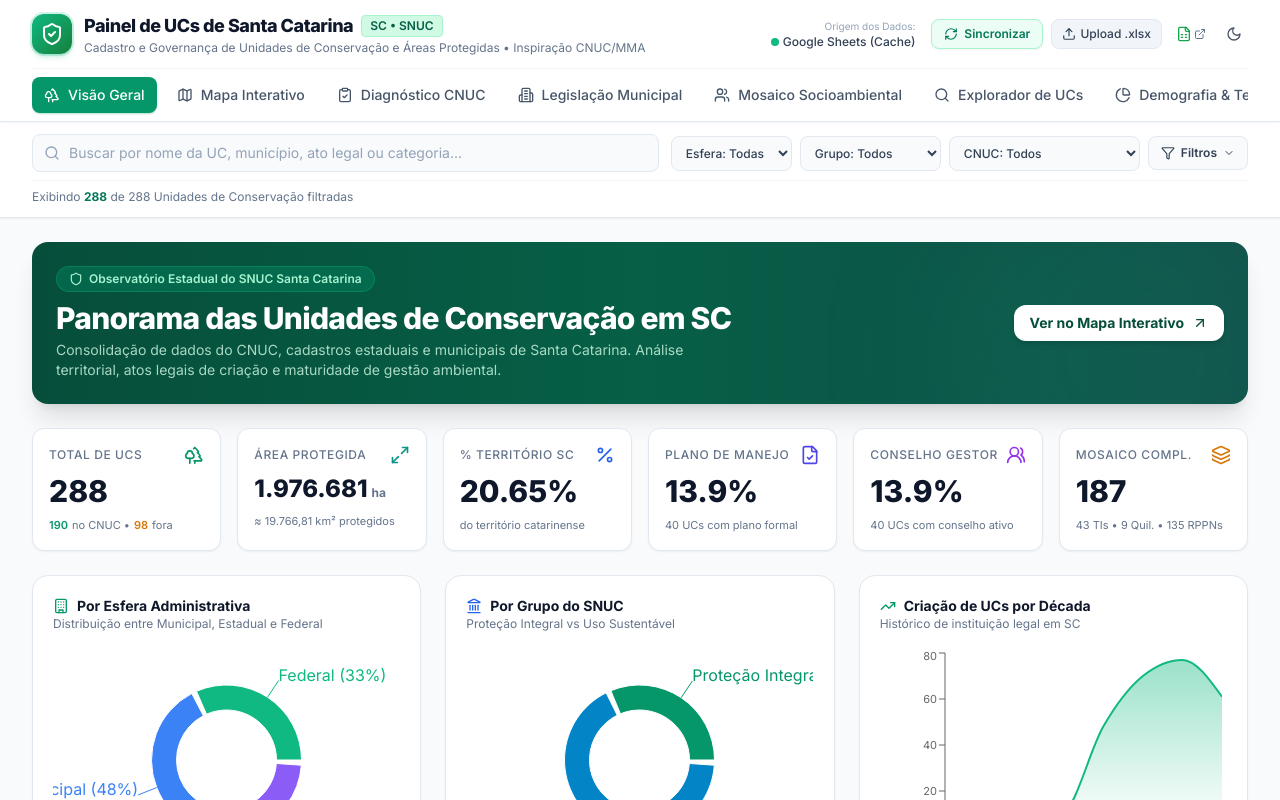
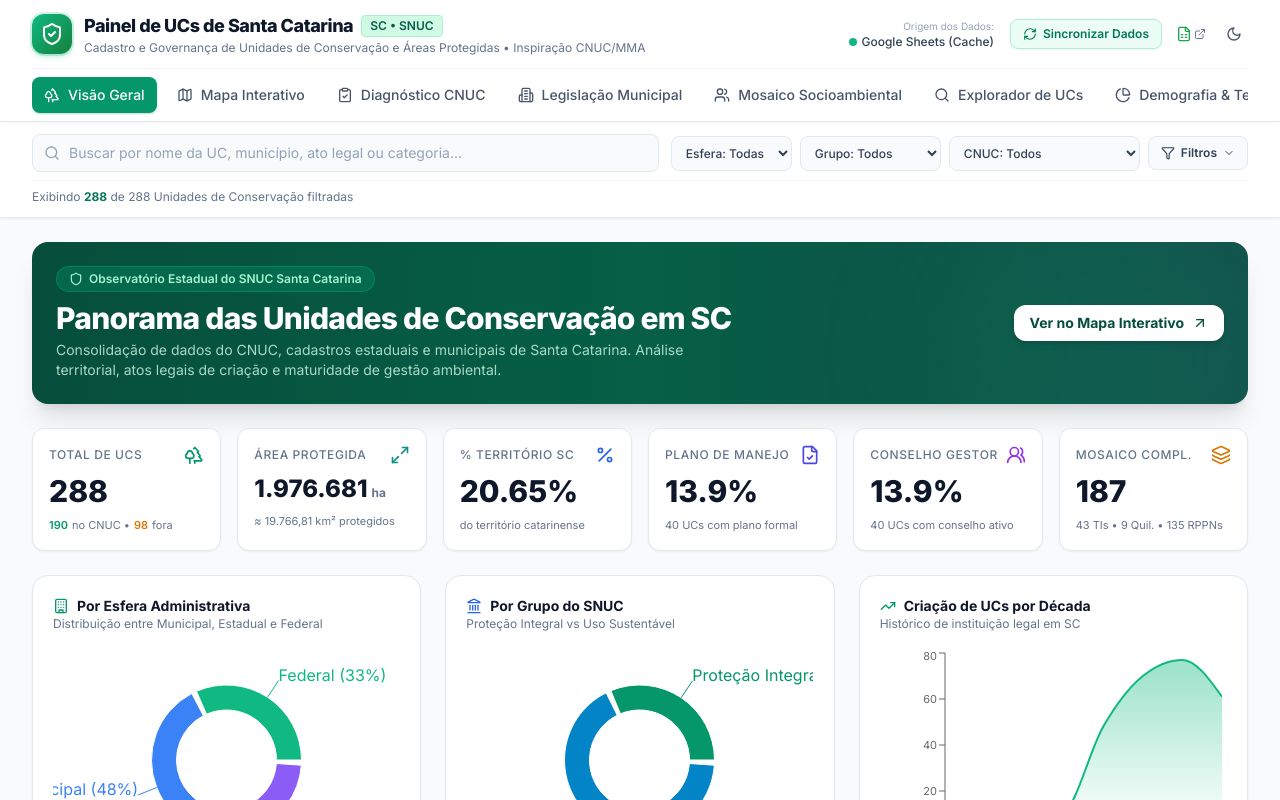
Before and after one commit to UCs-e-Preciso/painel-ucs-sc, a React (Vite) app: page / in a window 1280 px wide. Shown: the top 800 px of the page. Built offline with nearby package versions, Linux system fonts and the light colour scheme.

Commit message:
chore: remove botao e input de upload de .xlsx

```diff
--- a/src/components/layout/Header.tsx
+++ b/src/components/layout/Header.tsx
@@ -1,4 +1,4 @@
-import React, { useRef } from 'react';
+import React from 'react';
 import { useData } from '../../context/DataContext';
 import { ActiveTab } from '../../types';
 import { GOOGLE_SHEETS_URL } from '../../services/dataService';
@@ -11,7 +11,6 @@ import {
   Search,
   PieChart,
   RefreshCw,
-  Upload,
   ExternalLink,
   Sun,
   Moon,
@@ -24,14 +23,11 @@ export const Header: React.FC = () => {
     data,
     syncing,
     syncLive,
-    handleFileUpload,
     activeTab,
     setActiveTab,
     darkMode,
     toggleDarkMode,
   } = useData();
-
-  const fileInputRef = useRef<HTMLInputElement>(null);
 
   const navItems: { id: ActiveTab; label: string; icon: React.ReactNode }[] = [
     { id: 'visao-geral', label: 'Visão Geral', icon: <Trees className="w-4 h-4" /> },
@@ -42,13 +38,6 @@ export const Header: React.FC = () => {
     { id: 'explorador-ucs', label: 'Explorador de UCs', icon: <Search className="w-4 h-4" /> },
     { id: 'demografia-territorio', label: 'Demografia & Território', icon: <PieChart className="w-4 h-4" /> },
   ];
-
-  const onFileChange = (e: React.ChangeEvent<HTMLInputElement>) => {
-    const file = e.target.files?.[0];
-    if (file) {
-      handleFileUpload(file);
-    }
-  };
 
   return (
     <header className="bg-white dark:bg-slate-900 border-b border-slate-200 dark:border-slate-800 sticky top-0 z-40 shadow-sm transition-colors">
@@ -92,28 +81,11 @@ export const Header: React.FC = () => {
             <button
               onClick={syncLive}
               disabled={syncing}
-              title="Sincronizar com a planilha do Google Sheets"
+              title="Sincronizar com a planilha oficial do Google Sheets"
               className="inline-flex items-center px-3 py-1.5 rounded-lg text-xs font-semibold bg-emerald-50 text-emerald-700 hover:bg-emerald-100 dark:bg-emerald-950/50 dark:text-emerald-300 dark:hover:bg-emerald-900/50 border border-emerald-200 dark:border-emerald-800 transition shadow-sm disabled:opacity-50"
             >
               <RefreshCw className={`w-3.5 h-3.5 mr-1.5 ${syncing ? 'animate-spin' : ''}`} />
-              {syncing ? 'Sincronizando...' : 'Sincronizar'}
-            </button>
-
-            {/* Upload XLSX Button */}
-            <input
-              type="file"
-              ref={fileInputRef}
-              onChange={onFileChange}
-              accept=".xlsx,.xls"
-              className="hidden"
-            />
-            <button
-              onClick={() => fileInputRef.current?.click()}
-              title="Carregar arquivo .xlsx do seu computador"
-              className="inline-flex items-center px-2.5 py-1.5 rounded-lg text-xs font-medium bg-slate-100 text-slate-700 hover:bg-slate-200 dark:bg-slate-800 dark:text-slate-300 dark:hover:bg-slate-700 border border-slate-200 dark:border-slate-700 transition"
-            >
-              <Upload className="w-3.5 h-3.5 sm:mr-1" />
-              <span className="hidden sm:inline">Upload .xlsx</span>
+              {syncing ? 'Sincronizando...' : 'Sincronizar Dados'}
             </button>
 
             {/* Google Sheets Link */}
```
Also changed, not shown: 3 other files (tests, documents, lock files or other folders).
